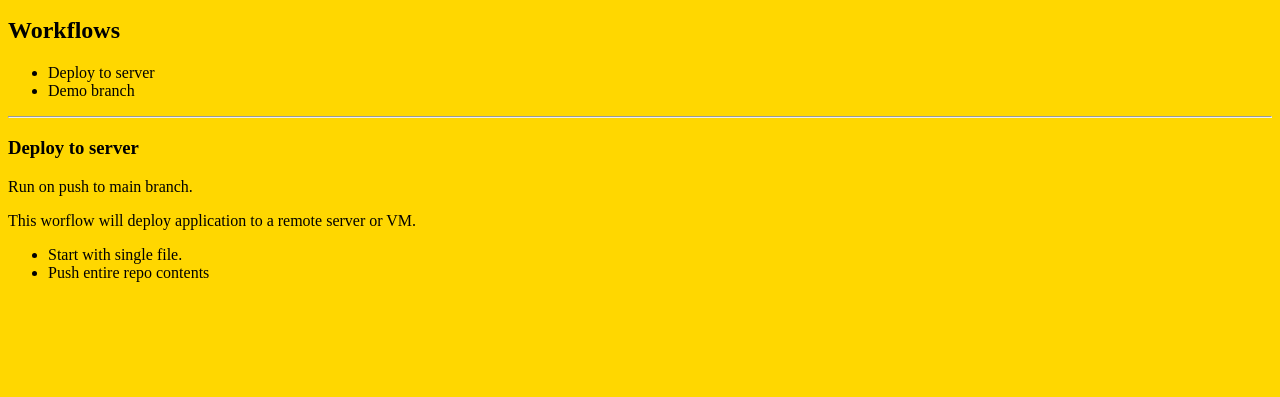
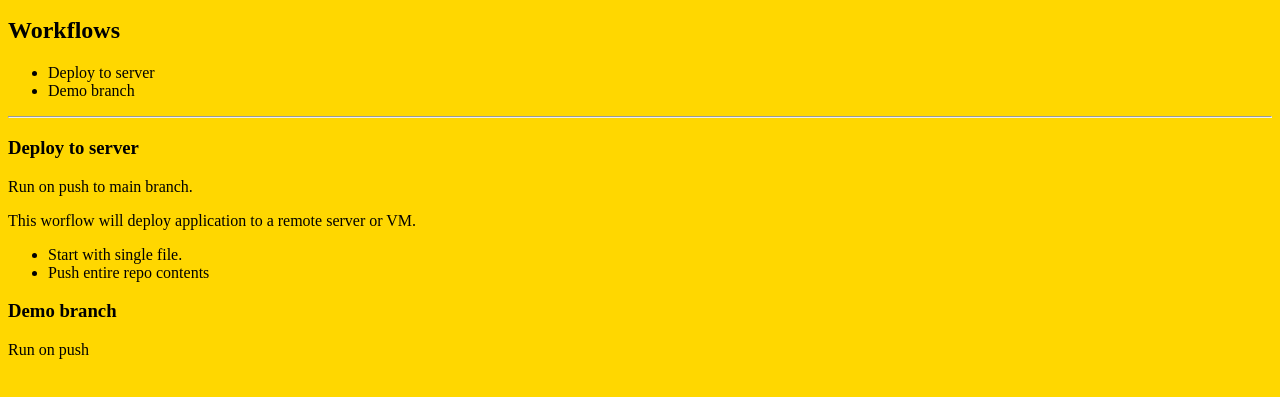
Before and after one commit to RutgersGRID/devops-git-actions, a plain HTML site: page index.html in a window 1280 px wide. Shown: the part 87-484 px from the top of the page. Drawn offline with Linux system fonts and the light colour scheme.

Commit message:
add Demo branch section

```diff
--- a/index.html
+++ b/index.html
@@ -21,5 +21,9 @@
       <li>Start with single file.</li>
       <li>Push entire repo contents</li>
   </ul>
+
+  <h3>Demo branch</h3>
+  <p>Run on push</p>
+
 </body>
 </html>
```
